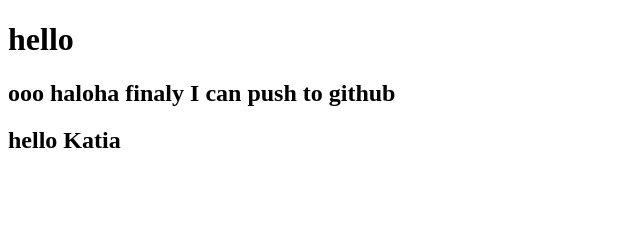
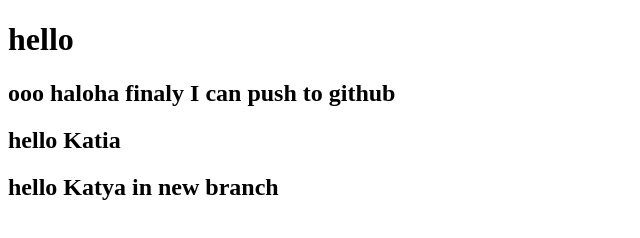
Before and after one commit to maksimus12/testprogect, a plain HTML site: page newpage.html in a window 1280 px wide. Shown: the whole page, without its empty margins (0-640 px from the left). Drawn offline with Linux system fonts and the light colour scheme.

Commit message:
new line of code

```diff
--- a/newpage.html
+++ b/newpage.html
@@ -11,6 +11,7 @@
     <h1>hello</h1>
     <h2>ooo haloha finaly I can push to github</h2>
     <h2>hello Katia</h2>
+    <h2>hello Katya in new branch</h2>
 </body>
 
 </html>
```
